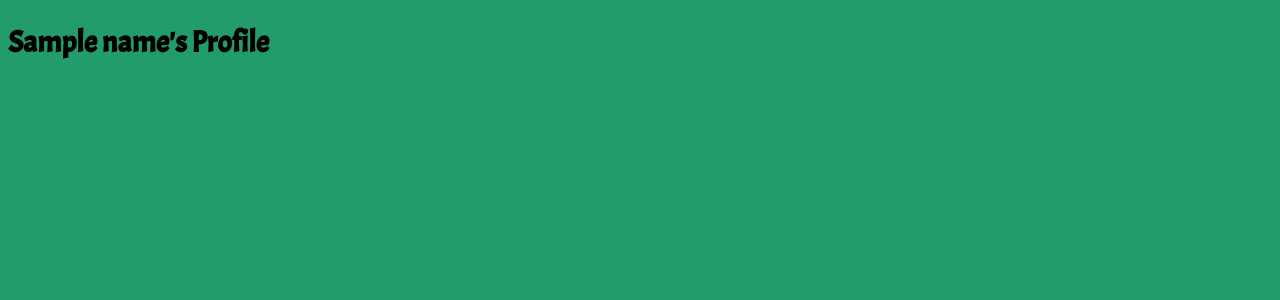
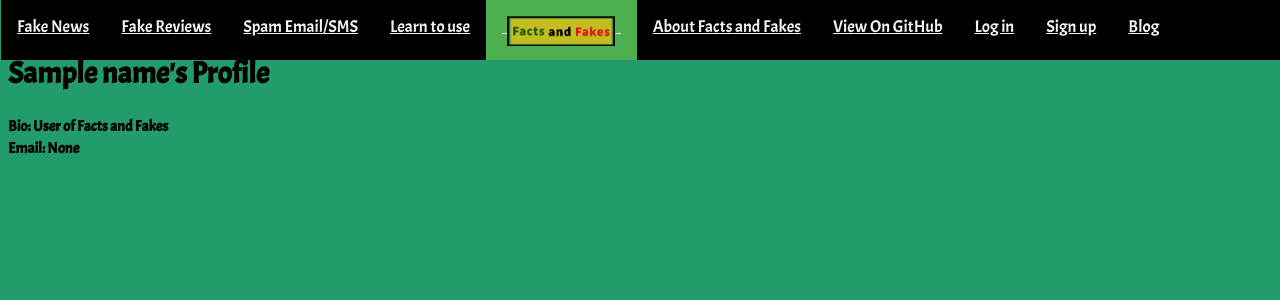
Before and after one commit to Facts-And-Fakes/HealthFacts, a Flask app: template templates/profile.html in a window 1280 px wide. Shown: the top 300 px of the page. Run offline with Flask 2, Linux system fonts and the light colour scheme; the template is opened without the code that fills it: most values are stand-ins (such as "Sample title", 1, 10 or a date in 2020).

Commit message:
minor improvements

```diff
--- a/app.py
+++ b/app.py
@@ -4,7 +4,6 @@ from fakeReviewsDetector import fakereviewsdetection
 from fakenewsdetection import fakenewsdetection
 from spamsms import spamsmsdetection
 from passlib.hash import sha256_crypt
-
 import json
 
 global user
--- a/templates/profile.html
+++ b/templates/profile.html
@@ -8,9 +8,14 @@
 	<link rel="shortcut icon" href="{{url_for('static', filename='photos/favicon.ico')}}">
 </head>
 <body>
+{% include 'nav.html' %}
 {% block content %}
+<br>
 <h1 class="title">
-{{name}}'s Profile
+{{name}}'s Profile<br>
+    <h4>Bio: User of Facts and Fakes<br>
+        Email: None</h4>
+
 </h1>
 {% endblock %}
 </body>
```
